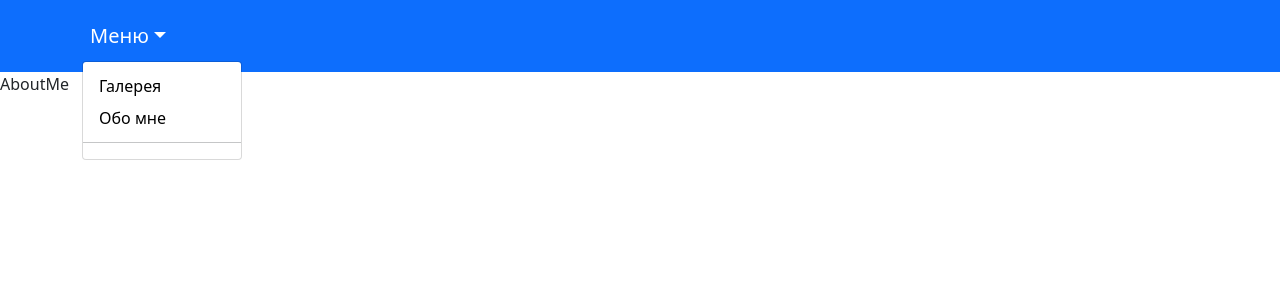
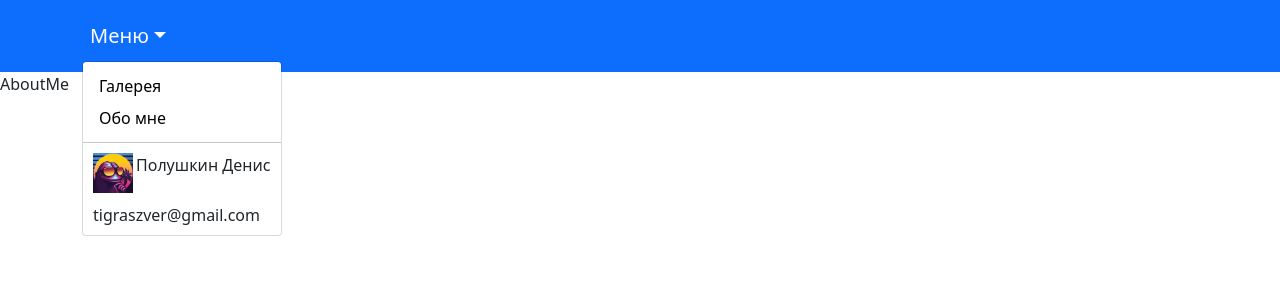
Before and after one commit to PolushkinDenis/gallery, a React (Create React App) app: page /aboutMe in a window 1280 px wide. Both pictures are taken after a click on the button "Меню". Shown: the top 300 px of the page. Built offline with nearby package versions, Linux system fonts and the light colour scheme.

Commit message:
редактирование меню-бургера

```diff
--- a/src/components/header/Header.css
+++ b/src/components/header/Header.css
@@ -2,3 +2,14 @@
     text-decoration: none;
     color: black;
 }
+.user-info{
+    margin: 10px;
+    display: flex;
+    flex-direction: row;
+}
+.user-info div{
+    margin-left: 3px;
+}
+.user-email{
+    margin-left: 10px;
+}
--- a/src/components/header/Header.jsx
+++ b/src/components/header/Header.jsx
@@ -5,6 +5,7 @@ import Container from 'react-bootstrap/Container'
 import Nav from 'react-bootstrap/Nav'
 import NavDropdown from 'react-bootstrap/NavDropdown'
 import './Header.css'
+import avatar from '../../images/avatar.png'
 
 const Header = () => {
     return (
@@ -16,6 +17,21 @@ const Header = () => {
                             <NavDropdown.Item><Link to="/" className="links">Галерея</Link></NavDropdown.Item>
                             <NavDropdown.Item><Link to="/aboutMe" className="links">Обо мне</Link></NavDropdown.Item>
                             <NavDropdown.Divider />
+                            <div className="user-info">
+                                <img
+                                    src={avatar}
+                                    width="40"
+                                    height="40"
+                                    className="d-inline-block align-top"
+                                    alt="avatar"
+                                />
+                                <div>
+                                    Полушкин Денис
+                                </div>
+                            </div>
+                            <div className="user-email">
+                                tigraszver@gmail.com
+                            </div>
                         </NavDropdown>
                     </Nav>
                 </Navbar.Collapse></Navbar.Brand>
```
Also changed, not shown: src/images/avatar.png (added). Lines whose indentation alone changed are shown as unchanged.
